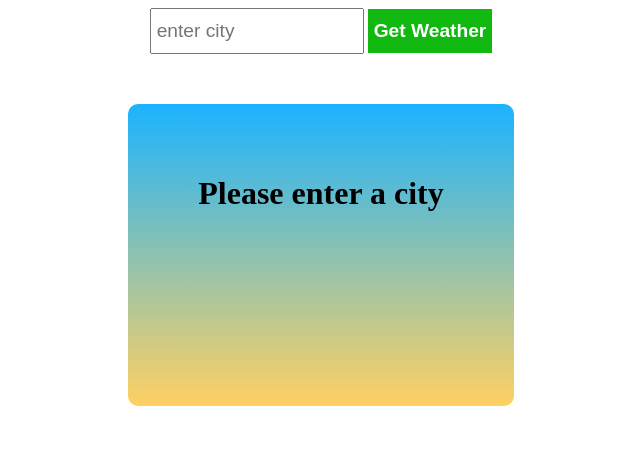
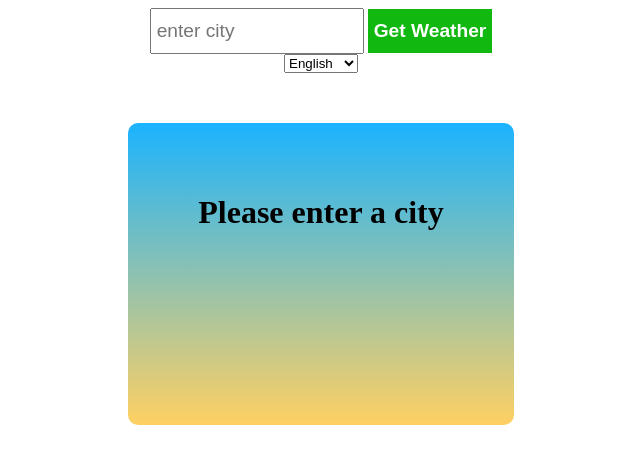
Before and after one commit to YANITEX/Weather-app, a plain HTML site: page index.htm in a window 1280 px wide. Shown: the whole page, without its empty margins (319-959 px from the left). Drawn offline with Linux system fonts and the light colour scheme.

Commit message:
Update index.htm

```diff
--- a/index.htm
+++ b/index.htm
@@ -13,6 +13,17 @@
         <input type="text"  id="inputCity" placeholder="enter city">
         <button >Get Weather</button>
     </form>
+    <!-- language button -->
+     <div class="lang">
+        <select id="lang">
+            <option value="en">English</option>
+            <option value="fr">Français</option>
+            <option value="es">Español</option>
+            <option value="it">Italiano</option>
+            <option value="tr">Türkçe</option>
+            <option value="ar">العربية</option>
+        </select>
+    </div>
     <div id="container">
         <h1 id="city">Please enter a city</h1>
         <h1 id="tempurature"></h1>
```
